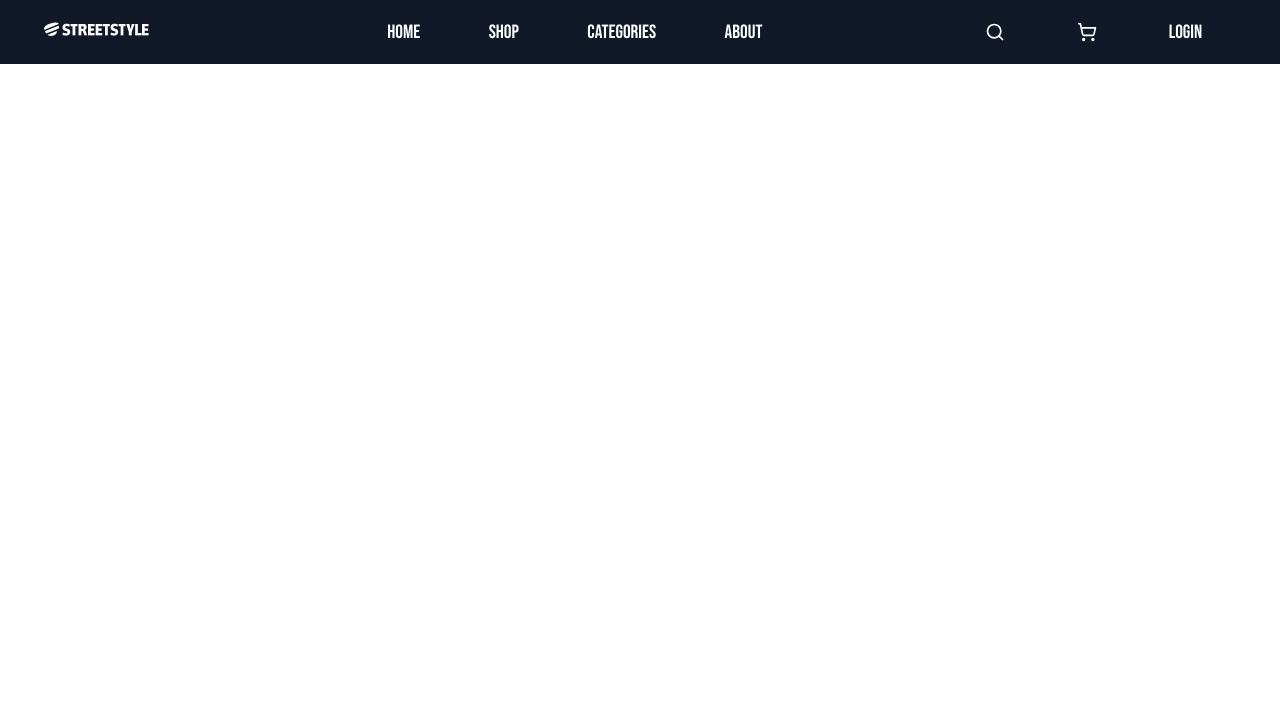
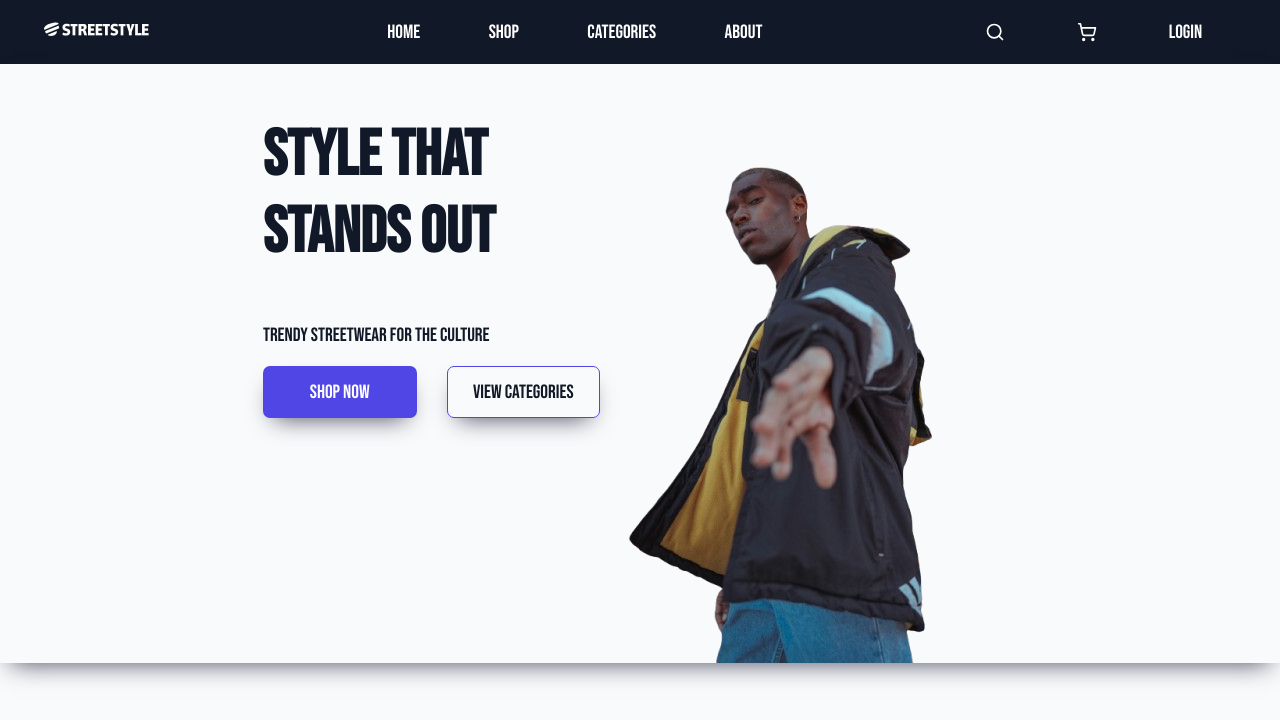
Before and after one commit to GracjanHajdasz/ecommerce, a React (Vite) app in the folder frontend/: page / in a window 1280 px wide. Shown: the top 720 px of the page. Built offline with nearby package versions, Linux system fonts and the light colour scheme.

Commit message:
hero section added

```diff
--- a/frontend/src/App.jsx
+++ b/frontend/src/App.jsx
@@ -1,10 +1,12 @@
 import { Header } from "./components/Header.jsx";
+import { Hero } from "./components/Hero.jsx";
 import "./App.css";
 
 function App() {
   return (
     <>
       <Header />
+      <Hero />
     </>
   );
 }
--- a/frontend/src/components/Header.css
+++ b/frontend/src/components/Header.css
@@ -21,7 +21,7 @@ header p, .icon-wrapper{
     justify-content: center;
     text-align: center;
     cursor: pointer;
-    transition: background-color 0.5s;
+    transition: background-color 0.2s, border 0.2s;
 }
 
 .nav-center{
@@ -42,5 +42,5 @@ header p, .icon-wrapper{
 
 header p:hover, .icon-wrapper:hover {
     background-color: #6B7280;
-    border-bottom: solid red 5px;
+    border-bottom: solid #4F46E5 5px;
 }
--- /dev/null
+++ b/frontend/src/components/Hero.css
@@ -0,0 +1,56 @@
+section {
+    color: #111827;
+    margin: auto;
+    display: flex;
+    justify-content: center;
+    box-shadow: 0px 11px 24px -11px rgba(66, 68, 90, 1);
+}
+
+section h1 {
+    font-size: 5vw;
+}
+
+section p {
+    font-size: 1.5vw;
+}
+
+section button {
+    font-size: 1.5vw;
+    width: 12vw;
+    height: 6.5vh;
+    border-radius: 7px;
+    cursor: pointer;
+    box-shadow: 0px 11px 24px -11px rgba(66, 68, 90, 1);
+    transition: 0.2s ease;
+}
+
+.shop-now-btn {
+    background-color: #4F46E5;
+    border: solid 2px #4F46E5;
+    color: white;
+    margin-right: 30px;
+}
+
+.view-categories-btn {
+    border: solid 1px #4F46E5;
+    color: #111827;
+    background-color: transparent;
+
+}
+
+.shop-now-btn:hover {
+    background-color: #615ae0;
+    border: solid 2px #615ae0;
+    translate: 0 0.1em;
+
+}
+
+.view-categories-btn:hover {
+    color: white;
+    background-color: #4F46E5;
+    translate: 0 0.1em;
+}
+
+.shop-now-btn:active, .view-categories-btn:active {
+    translate: 0 0.2em;
+}
--- /dev/null
+++ b/frontend/src/components/Hero.jsx
@@ -0,0 +1,17 @@
+import "./Hero.css";
+
+export function Hero() {
+  return (
+    <section>
+      <div>
+        <h1>
+          Style that <br /> Stands out
+        </h1>
+        <p>Trendy streetwear for the culture</p>
+        <button className="shop-now-btn">Shop Now</button>
+        <button className="view-categories-btn">View Categories</button>
+      </div>
+      <img src="./images/hero-image.png" alt="hero image" />
+    </section>
+  );
+}
--- a/frontend/src/index.css
+++ b/frontend/src/index.css
@@ -4,4 +4,5 @@
 
 body {
     margin: auto;
+    background-color: #F9FAFB;
 }
```
Also changed, not shown: frontend/public/images/hero-image.png (added), 1 other file (tests, documents, lock files or other folders).
